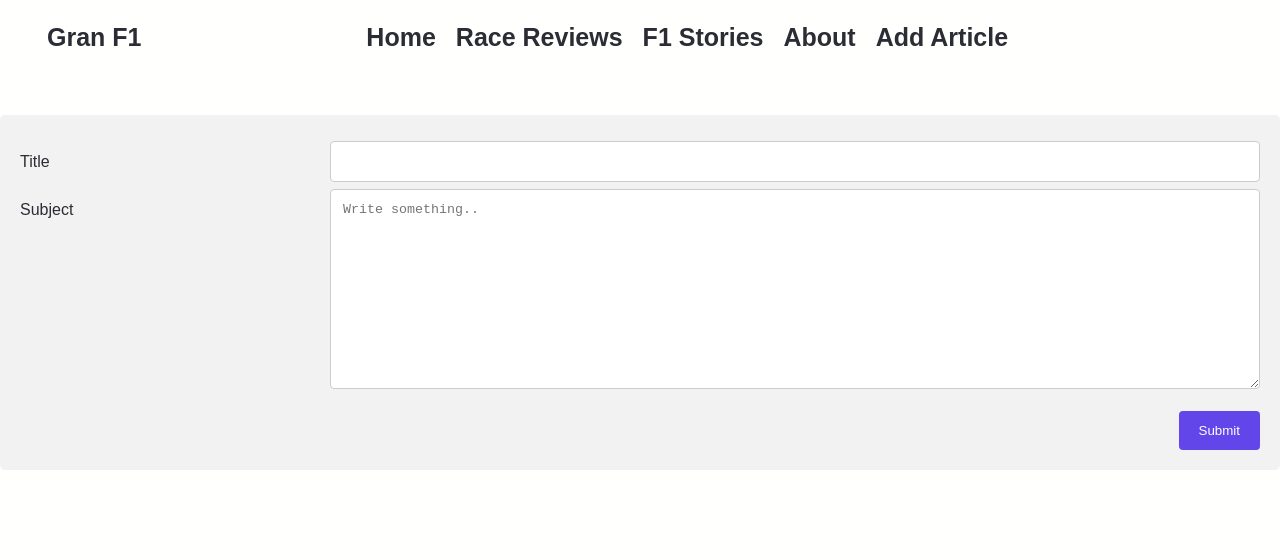
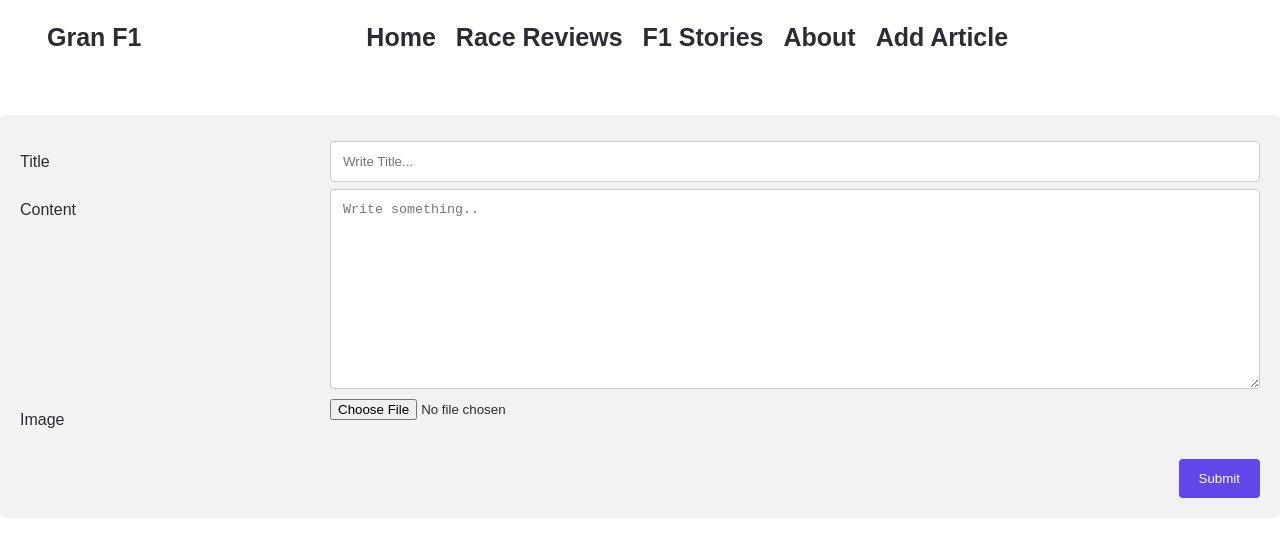
Before and after one commit to MarioMarkov/GranF1, a React (Create React App) app: page /add in a window 1280 px wide. Shown: the top 556 px of the page. Built offline with nearby package versions, Linux system fonts and the light colour scheme.

Commit message:
Fixing bugs with adding articles page

```diff
--- a/package.json
+++ b/package.json
@@ -3,6 +3,7 @@
   "version": "0.1.0",
   "private": true,
   "dependencies": {
+    "@react-navigation/native": "^5.6.1",
     "@testing-library/jest-dom": "^5.16.5",
     "@testing-library/react": "^13.3.0",
     "@testing-library/user-event": "^13.5.0",
@@ -14,6 +15,8 @@
     "react-dom": "^18.2.0",
     "react-id-generator": "^3.0.2",
     "react-markdown": "^8.0.5",
+    "react-native-web": "^0.18.12",
+    "react-navigation": "^4.4.4",
     "react-router-dom": "^6.4.0",
     "react-scripts": "5.0.1",
     "rehype-raw": "^6.1.1",
--- a/src/articles/AddArticle.js
+++ b/src/articles/AddArticle.js
@@ -2,19 +2,21 @@ import React from 'react';
 import { useState } from 'react';
 import axios from 'axios';
 import './AddArticle.css';
+import { useNavigate } from "react-router-dom";
 
 
 function AddArticle() {
 
     // Image markdown tag ![alt text htmlFor screen readers](link "Text to show on mouseover").
 
-
+    const navigate = useNavigate();
     const [state, setState] = useState({ title: '', content: '' });
     const [image, setImage] = useState(null)
 
     const handleSubmit = (e) => {
         e.preventDefault()
-        addArticle({title:state.title,content: state.content,image:image, image_name:image.name})
+        addArticle({ title: state.title, content: state.content, image: image, image_name: image.name })
+        navigate("/articles");
     }
 
 
@@ -36,52 +38,41 @@ function AddArticle() {
     }
 
     return (
-        // <div className='story-form'>
-        //     Add Article:
-        //     <form onSubmit={ e => handleSubmit(e)}>
-        //         <label>
-        //             Title:<input onChange={e => setState({ ...state, [e.target.name]: e.target.value })}
-        //                 value={state.title} type="text" name="title" />
-        //         </label><br />
-
-        //         <label>
-        //             Content:
-        //             <textarea onChange={e =>   setState({ ...state, [e.target.name]: e.target.value })}
-        //                 value={state.content} type="text" name="content" />
-        //         </label><br />
-        //         <label>
-
-        //             Image
-        //             <input
-        //                 type="file"
-        //                 name="image"
-        //                 onChange={(event) => {
-        //                     setImage(event.target.files[0]);
-        //                 }}
-        //             />
-
-        //         </label>
-        //         <input type="submit" value="Submit" />
-        //     </form>
-        // </div>
         <div className="container">
-    <form action="/action_page.php">
+    <form onSubmit={ e => handleSubmit(e)}>
         <div className="row">
             <div className="col-25">
-            <label htmlFor="title">Title</label>
+                        <label htmlFor="title">Title</label>
+
             </div>
             <div className="col-75">
             <input onChange={e => setState({ ...state, [e.target.name]: e.target.value })}
-                        value={state.title} type="text" name="title" />
+                          type="text" name="title" placeholder='Write Title...' />
             </div>
         </div>
 
         <div className="row">
             <div className="col-25">
-            <label htmlFor="subject">Subject</label>
+            <label htmlFor="content">Content</label>
             </div>
             <div className="col-75">
-                        <textarea id="subject" name="subject" placeholder="Write something.." style={{height : 200 + 'px'}}></textarea>
+                        <textarea onChange={e =>   setState({ ...state, [e.target.name]: e.target.value })}
+                         type="text" name="content" style={{ height: 200 + 'px' }} placeholder="Write something.." />
+            </div>
+                </div>
+        <div className="row">
+            <div className="col-25">
+                        <label htmlFor="title">Image</label>
+
+            </div>
+            <div className="col-75">
+            <input
+                        type="file"
+                        name="image"
+                        onChange={(event) => {
+                            setImage(event.target.files[0]);
+                        }}
+                    />
             </div>
         </div>
         <br/>
--- a/src/articles/Articles.js
+++ b/src/articles/Articles.js
@@ -1,6 +1,7 @@
 import React ,{ useState ,useEffect} from 'react';
 import { Link } from "react-router-dom";
 import './Articles.css';
+
 
 function Articles() {
 
@@ -15,11 +16,11 @@ function Articles() {
     }
 
     useEffect(() => {
+
         getArticles()
-    }, [])
 
 
-
+    }, [])
 
     return (
         <div>
```
Also changed, not shown: 1 other file (tests, documents, lock files or other folders).
